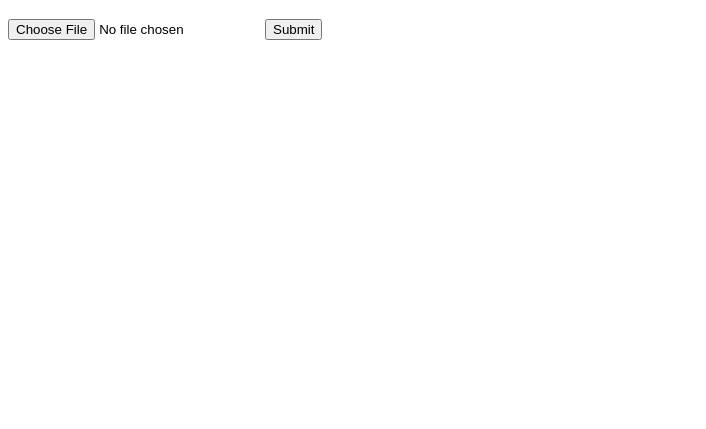
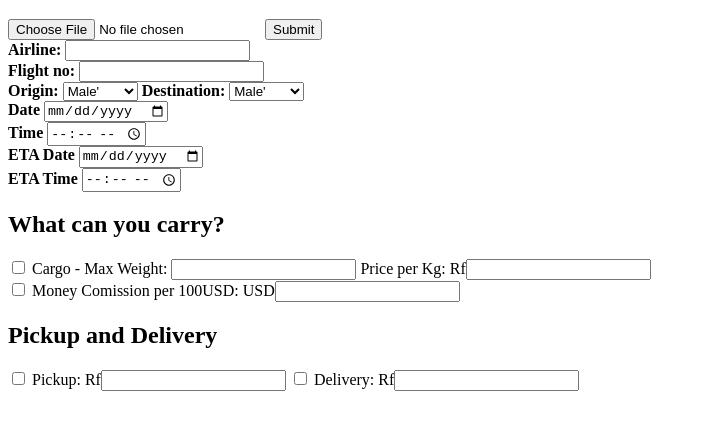
Before and after one commit to mefiz/flybox, a plain HTML site: page trip_list.html in a window 1280 px wide. Shown: the part 61-490 px from the top of the page, without its empty margins (0-706 px from the left). Drawn offline with Linux system fonts and the light colour scheme.

Commit message:
Finished html for List your trip

```diff
--- a/trip_list.html
+++ b/trip_list.html
@@ -16,7 +16,48 @@
 
     <div class="input_form">
         <form action="/action_page.php">
+            <div class = airline_details>
+                <b>Airline:</b> <input type="text" name="airline"><br>
+                <b>Flight no:</b> <input type="text" name="Flight_num"><br>
+                <b>Origin:</b> <select name="Origin">
+                <option value="Male'">Male'</option>
+                <option value="Malaysia">Malaysia</option>
+                </select>
+                <b>Destination:</b> <select name="Destination">
+                <option value="Male'">Male'</option>
+               <option value="Malaysia">Malaysia</option>
+            </select>
+            </div>
 
+            <div class="dates_and_time">
+            <b>Date</b>
+            <input type="date"> <br>
+            <b>Time</b>
+            <input type="time"> <br>
+            <b>ETA Date</b>
+            <input type="date"> <br>
+            <b>ETA Time</b>
+            <input type="time"> <br>
+            </div>
+
+            <div class="Cargo_details">
+                <h2><b>What can you carry?</b></h2>
+                <input type="checkbox" Name="cargo" value="cargo"> Cargo - Max Weight: <input type="text" name="carryweight" >
+                 Price per Kg: Rf<input type="number" name="perKg" >
+                <br>
+                <input type="checkbox" Name="Money" value="Money">
+                 Money Comission per 100USD: USD<input type="number" name="perUSD" >
+            </div>
+
+            <div  class="delivery_details">
+                <h2><b>Pickup and Delivery</b></h2>
+                <form>
+                    <input type="checkbox" Name="pickup" value="pickup_rate">
+                    Pickup: Rf<input type="number" name="pickup_rate" >
+                    <input type="checkbox" Name="delivery" value="delivery_rate">
+                    Delivery: Rf<input type="number" name="delivery_rate" >
+                </form>
+            </div>
         </form>
     </div>
 </div>
```
